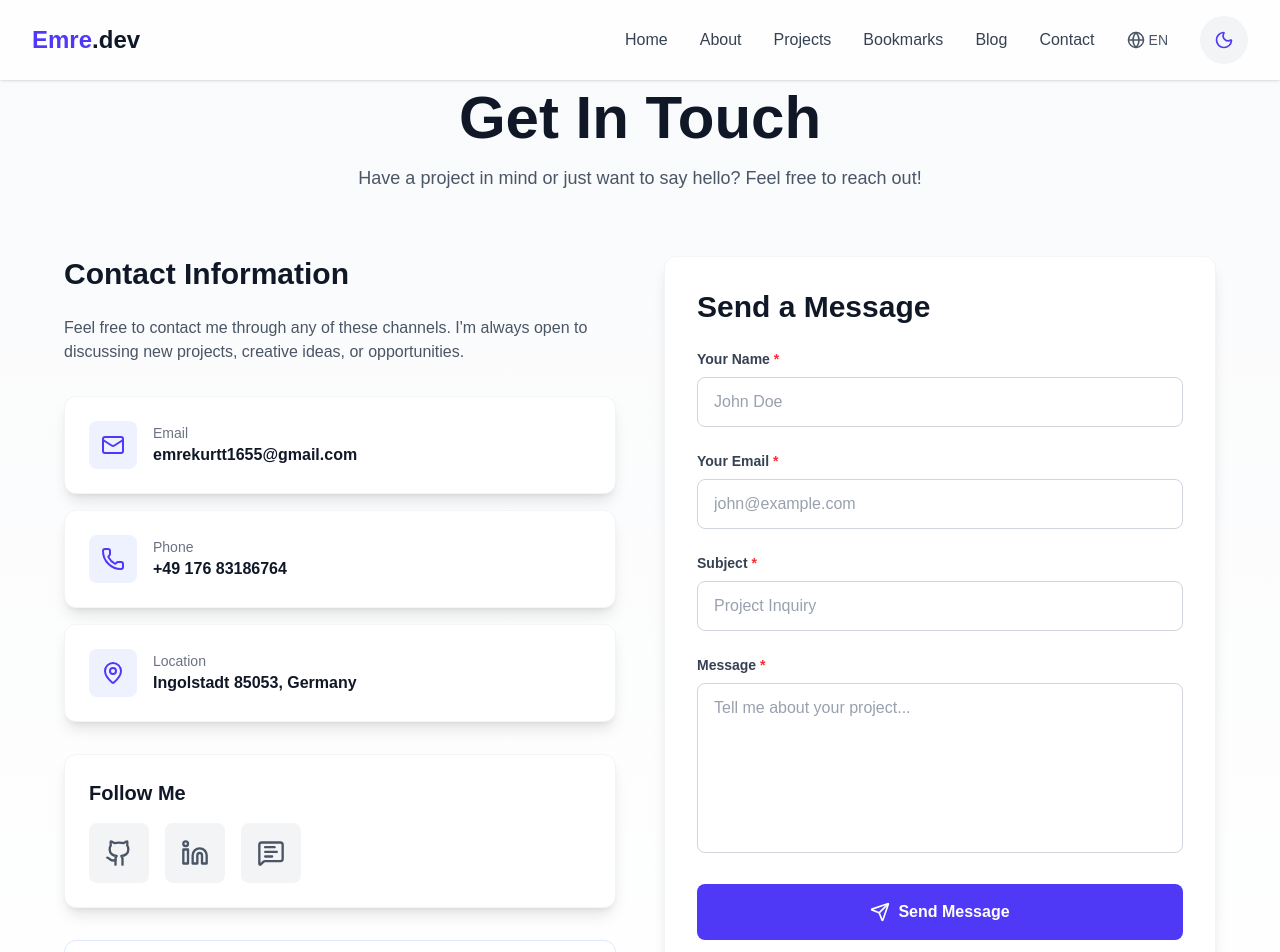
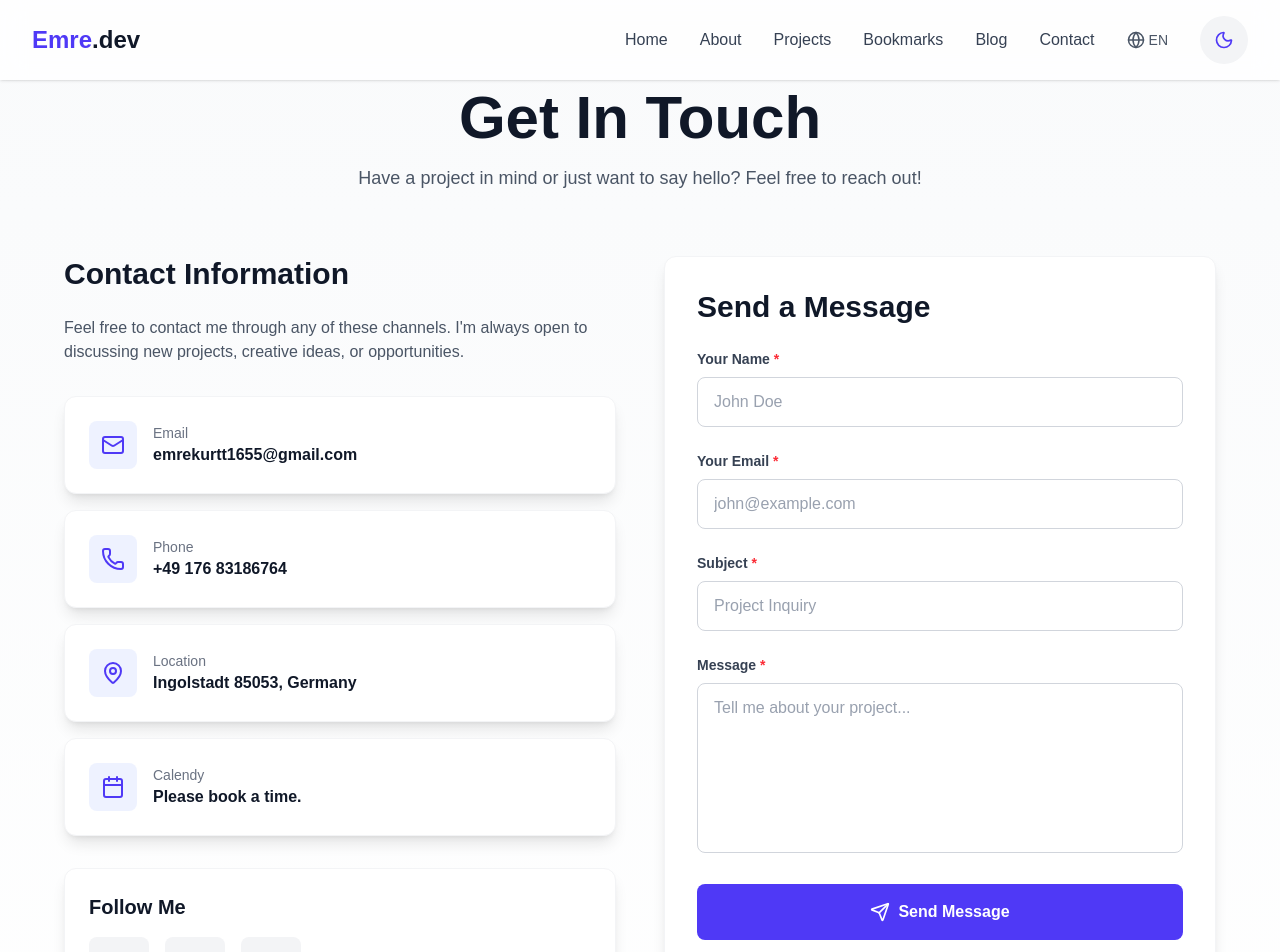
Before and after one commit to emrekrt1655/my-portfolio, a Next.js app: page /Emre_Kurt_CV.pdf/contact in a window 1280 px wide. Shown: the top 952 px of the page. Built offline with nearby package versions, Linux system fonts and the light colour scheme.

Commit message:
Calendy link added

```diff
--- a/app/components/ContactInfo.tsx
+++ b/app/components/ContactInfo.tsx
@@ -7,6 +7,7 @@ import {
   Github,
   Linkedin,
   MessageSquareText,
+  Calendar,
 } from "lucide-react";
 import Link from "next/link";
 import { useTranslations } from "next-intl";
@@ -16,22 +17,49 @@ const ContactInfo = () => {
 
   const contactInfo = [
     {
-      icon: <Mail className="text-indigo-600 dark:text-indigo-400 transition-colors duration-300" size={24} />,
+      icon: (
+        <Mail
+          className="text-indigo-600 dark:text-indigo-400 transition-colors duration-300"
+          size={24}
+        />
+      ),
       label: "Email",
       value: "emrekurtt1655@gmail.com",
       href: "mailto:emrekurtt1655@gmail.com",
     },
     {
-      icon: <Phone className="text-indigo-600 dark:text-indigo-400 transition-colors duration-300" size={24} />,
+      icon: (
+        <Phone
+          className="text-indigo-600 dark:text-indigo-400 transition-colors duration-300"
+          size={24}
+        />
+      ),
       label: "Phone",
       value: "+49 176 83186764",
       href: "tel:+4917683186764",
     },
     {
-      icon: <MapPin className="text-indigo-600 dark:text-indigo-400 transition-colors duration-300" size={24} />,
+      icon: (
+        <MapPin
+          className="text-indigo-600 dark:text-indigo-400 transition-colors duration-300"
+          size={24}
+        />
+      ),
       label: "Location",
       value: "Ingolstadt 85053, Germany",
       href: null,
+    },
+    {
+      icon: (
+        <Calendar
+          size={24}
+          className="text-indigo-600 dark:text-indigo-400 transition-colors duration-300"
+        />
+      ),
+      label: "Calendy",
+      value: `${t("bookTime")}`,
+      href: "https://calendly.com/emrekurtt1655/30min",
+      color: "hover:text-blue-600",
     },
   ];
 
@@ -40,19 +68,19 @@ const ContactInfo = () => {
       icon: <Github size={28} />,
       label: "GitHub",
       href: "https://github.com/emrekrt1655",
-      color: "hover:text-gray-900 dark:hover:text-gray-300",
+      color: "text-indigo-600 dark:text-indigo-400 transition-colors duration-300 hover:text-gray-900 dark:hover:text-gray-300",
     },
     {
       icon: <Linkedin size={28} />,
       label: "LinkedIn",
       href: "https://www.linkedin.com/in/emrekrt16/",
-      color: "hover:text-blue-500",
+      color: "text-indigo-600 dark:text-indigo-400 transition-colors duration-300 hover:text-blue-500",
     },
     {
       icon: <MessageSquareText size={28} />,
       label: "Medium",
       href: "https://medium.com/@emrekurtt1655",
-      color: "hover:text-green-500",
+      color: "text-indigo-600 dark:text-indigo-400 transition-colors duration-300 hover:text-green-500",
     },
   ];
 
--- a/messages/de.json
+++ b/messages/de.json
@@ -117,7 +117,8 @@
     "messagePlaceholder": "Erzählen Sie mir von Ihrem Projekt...",
     "sendButton": "Nachricht senden",
     "sendingButton": "Wird gesendet...",
-    "successMessage": "Vielen Dank! Ihre Nachricht wurde erfolgreich gesendet."
+    "successMessage": "Vielen Dank! Ihre Nachricht wurde erfolgreich gesendet.",
+    "bookTime": "Bitte buchen Sie einen Termin."
   },
   "ProjectsPage": {
     "title": "Projekte",
--- a/messages/en.json
+++ b/messages/en.json
@@ -117,7 +117,8 @@
         "messagePlaceholder": "Tell me about your project...",
         "sendButton": "Send Message",
         "sendingButton": "Sending...",
-        "successMessage": "Thank you! Your message has been sent successfully."
+        "successMessage": "Thank you! Your message has been sent successfully.",
+        "bookTime": "Please book a time."
     },
     "ProjectsPage": {
         "title": "Projects",
```
